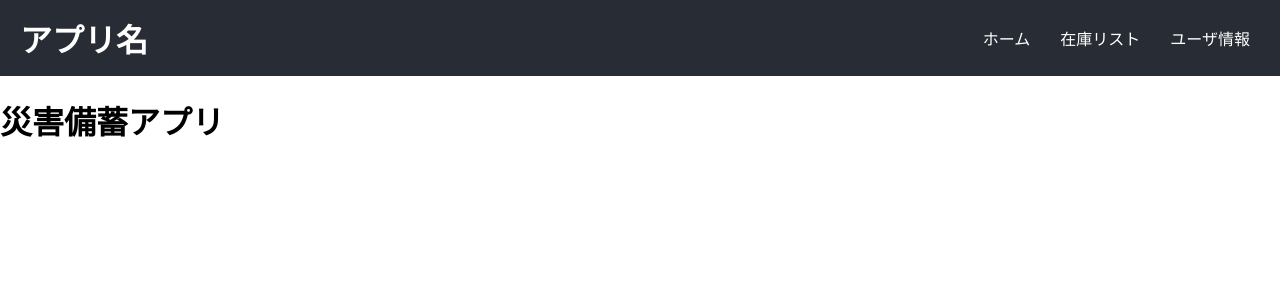
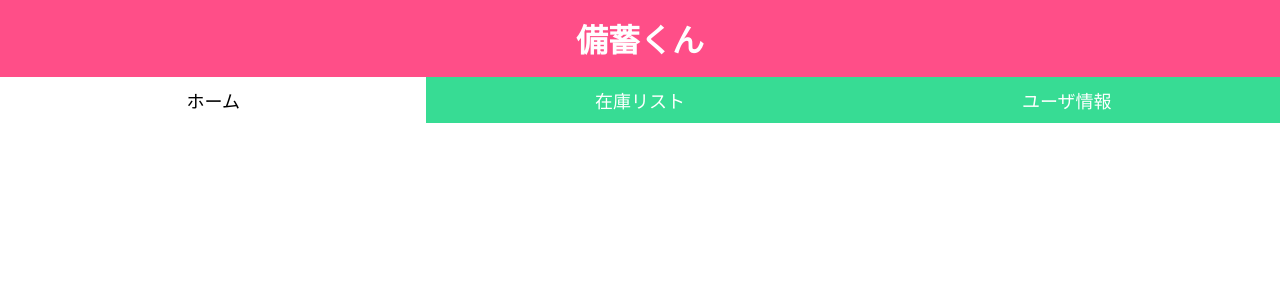
Before and after one commit to AE-1-Summer-Short-Internship2024/team4, a React (Create React App) app: page / in a window 1280 px wide. Shown: the top 300 px of the page. Built offline with nearby package versions, Linux system fonts and the light colour scheme.

Commit message:
共通UIのレイアウト作成

```diff
--- a/package.json
+++ b/package.json
@@ -3,6 +3,11 @@
   "version": "0.1.0",
   "private": true,
   "dependencies": {
+    "@emotion/react": "^11.13.0",
+    "@emotion/styled": "^11.13.0",
+    "@fontsource/roboto": "^5.0.14",
+    "@mui/icons-material": "^5.16.6",
+    "@mui/material": "^5.16.6",
     "@testing-library/jest-dom": "^5.17.0",
     "@testing-library/react": "^13.4.0",
     "@testing-library/user-event": "^13.5.0",
--- a/src/App.js
+++ b/src/App.js
@@ -14,7 +14,6 @@ function App() {
   return (
     <div>
       <Header />
-      <h1>災害備蓄アプリ</h1>
 
     {/* ルーティングの設定 */}
       <Router>
--- a/src/Header/Header.css
+++ b/src/Header/Header.css
@@ -1,34 +1,87 @@
-/* src/Header.css */
+body {
+    font-family: Arial, sans-serif;
+    margin: 0;
+    padding: 0;
+    box-sizing: border-box;
+  }
+
+  .container {
+    width: 100%;
+    max-width: 800px;
+    margin: 0 auto;
+    border: 1px solid #000;
+    padding: 0;
+  }
+
   .header {
-    display: flex;
-    justify-content: space-between;
-    align-items: center;
-    padding: 10px 20px;
-    background-color: #282c34;
-    color: white;
+    text-align: center;
+    background-color: #FF4E88;
+    padding: 15px 0;
+    border-bottom: 1px solid #FF4E88;;
+    margin: 0;
+    position: relative;
   }
 
   .header h1 {
     margin: 0;
+    font-size: 32px;
+    font-weight: bold;
+    color: #ffffff;
   }
 
-.header nav ul {
-    list-style: none;
-    display: flex;
-    gap: 10px;
+  .nav-container {
+    background-color: #37DC94;
+    padding-top: 0px;
   }
 
-.header nav ul li {
+  .nav {
+    background-color: #37DC94;
     margin: 0;
   }
 
-.header nav ul li a {
+  .nav ul {
+    list-style: none;
+    padding: 0;
+    margin: 0;
+    display: flex;
+    justify-content: center;
+  }
+
+  .nav ul li {
+    flex-grow: 1;
+    display: flex;
+    justify-content: center;
+  }
+
+  .nav ul li a {
     color: white;
     text-decoration: none;
-    padding: 5px 10px;
-    transition: background-color 0.3s ease;
+    padding: 10px 0;
+    display: flex;
+    align-items: center;
+    justify-content: center;
+    width: 100%;
+    font-size: 18px;
   }
 
-.header nav ul li a:hover {
-    background-color: rgba(255, 255, 255, 0.1);
+  .nav ul li a:hover {
+    background-color: #3333ff;
   }
+
+  .nav ul li a.active {
+    background-color: white !important;
+    color: #000000 !important;
+  }
+
+  main {
+    padding: 20px;
+  }
+
+  .inventory-list {
+    list-style: none;
+    padding: 0;
+  }
+
+  .inventory-list li {
+    padding: 5px 0;
+  }
--- a/src/Header/Header.js
+++ b/src/Header/Header.js
@@ -1,19 +1,30 @@
 // src/Header.js
 import React from 'react';
-import './Header.css';  // スタイリング用のCSSファイル（必要に応じて）
+import { BrowserRouter as Router, Route, Link, Routes, NavLink } from 'react-router-dom';
+import './Header.css';
 
 const Header = () => {
   return (
-    <header className="header">
-      <h1>アプリ名</h1>
-      <nav>
-        <ul>
-          <li><a href="#home">ホーム</a></li>
-          <li><a href="/about">在庫リスト</a></li>
-          <li><a href="/user">ユーザ情報</a></li>
-        </ul>
-      </nav>
-    </header>
+    <Router>
+        <header className="header">
+          <h1>備蓄くん</h1>
+        </header>
+        <div className="nav-container">
+          <nav className="nav">
+            <ul>
+            <li>
+                <NavLink exact to="/" activeClassName="active">　ホーム　</NavLink> { }
+              </li>
+              <li>
+                <NavLink to="/inventory" activeClassName="active">在庫リスト</NavLink> { }
+              </li>
+              <li>
+                <NavLink to="/userinfo" activeClassName="active">ユーザ情報</NavLink> { }
+              </li>
+            </ul>
+          </nav>
+        </div>
+    </Router>
   );
 };
 
```
Also changed, not shown: 1 other file (tests, documents, lock files or other folders). Lines whose indentation alone changed are shown as unchanged.
